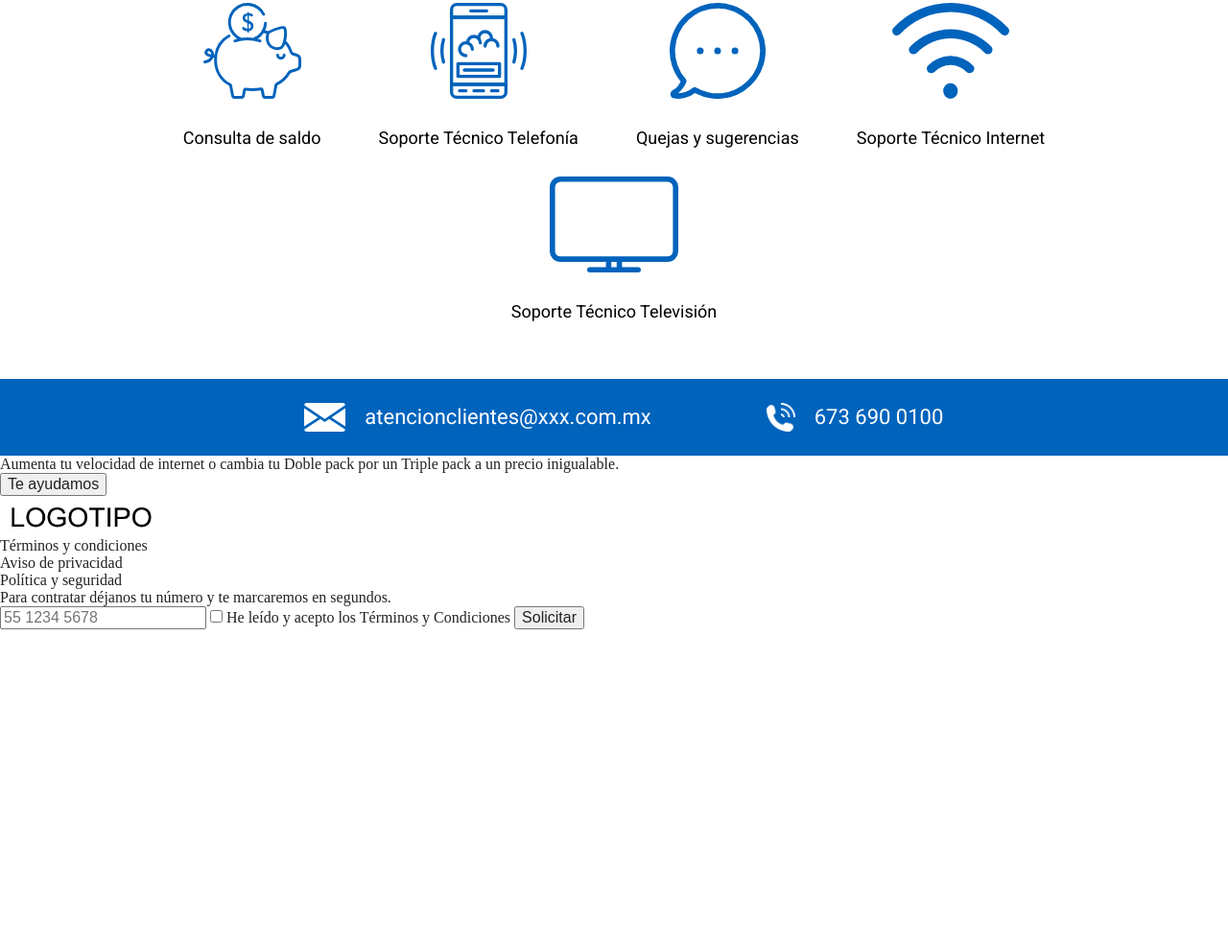
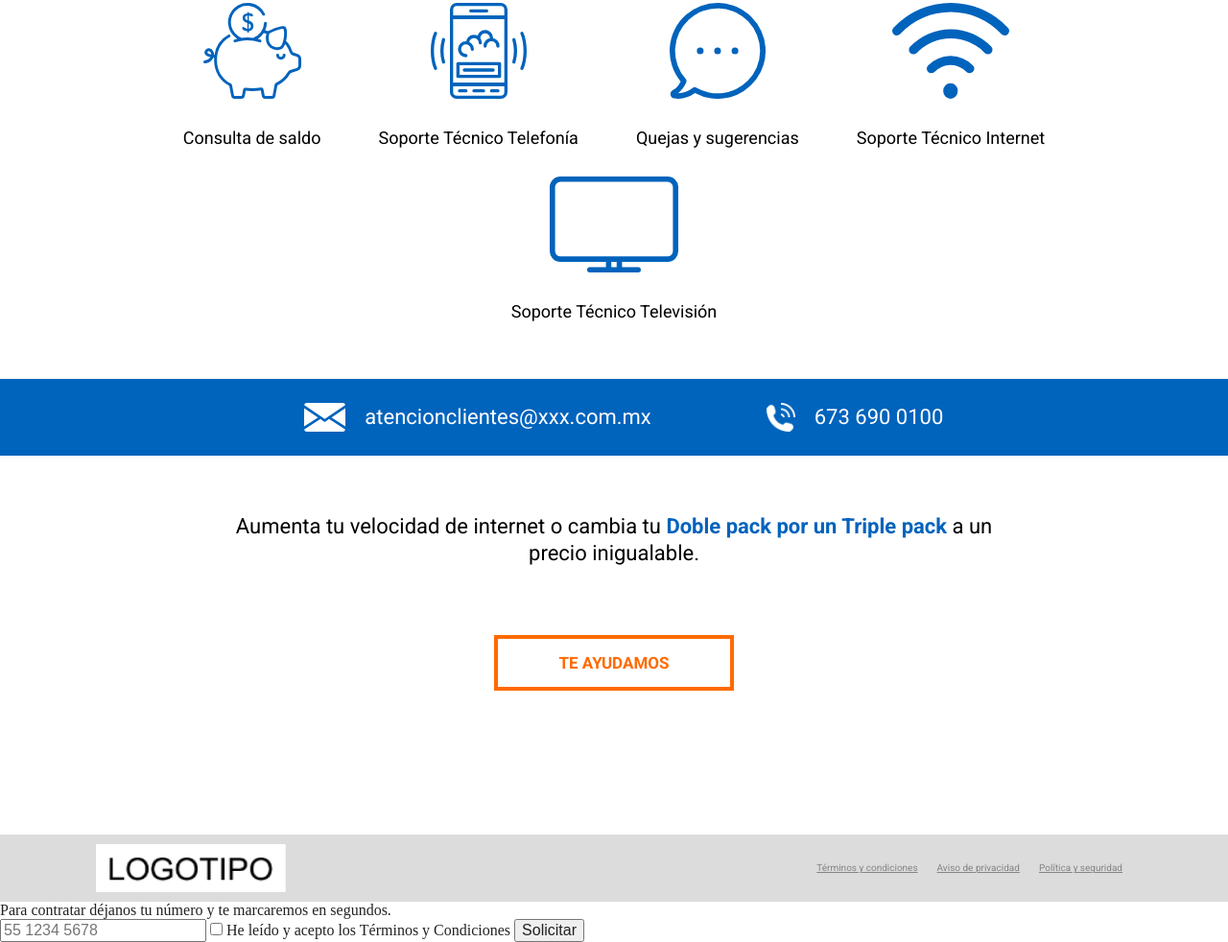
Before and after one commit to memematvaz/convertia-technical-test, a plain HTML site: page customers.html in a window 1280 px wide. Shown: the part 1003-1985 px from the top of the page at 96% size. Before the commit the page ends 1659 px from the top, so only its background shows below. Drawn offline with Linux system fonts and the light colour scheme.

Commit message:
customers without pop-up footer

```diff
--- a/customers.html
+++ b/customers.html
@@ -118,8 +118,8 @@
             <img class="footer__logo" src="./styles/images/logo.png" alt="logo">
             </img>
         </a>
-        <nav class="customers__footer-links">
-            <ul>
+        <nav>
+            <ul class="customers__footer-links">
                 <li class="customers__footer-links-text">Términos y condiciones</li>
                 <li class="customers__footer-links-text">Aviso de privacidad</li>
                 <li class="customers__footer-links-text">Política y seguridad</li>
--- a/styles/main.css
+++ b/styles/main.css
@@ -538,3 +538,125 @@
         padding: 0px 10px
     }
 }
+
+.customers__commercial{
+    display: flex;
+    flex-direction: column;
+    justify-content: center;
+    width: 100%;
+    align-items: center;
+}
+
+.customers__commercial-text{
+    padding: 60px 30px 40px;
+    color: black;
+    font-family: 'Roboto', sans-serif;
+    font-size: 22px;
+    text-align: center;
+    max-width: 900px;
+    line-height: 1.3;
+}
+
+.customers__commercial-text--changed{
+    color: #0063BC;
+    font-weight: 600;
+    font-size: 20px;
+}
+
+.customers__commercial-button{
+    margin: 30px 0px 80px 0px;
+    border: 4px solid;
+    border-color:#FF6A00;
+    background-color: white;
+    text-transform: uppercase;
+    color:#FF6A00;
+    padding: 10px;
+    font-family: 'Roboto', sans-serif;
+    font-weight: 600;
+    max-width: 300px;
+    font-size: 16px;
+    text-align: center;
+}
+
+.customers__commercial-button:hover{
+    border-color: #FF6A00;
+    background-color: #FF6A00;
+    color: white;
+}
+
+@media (min-width: 768px) {
+    .customers__commercial-text{
+        font-size: 22px;
+    }
+
+    .customers__commercial-text--changed{
+        font-size: 22px;
+    }
+
+    .customers__commercial-button{
+        padding: 15px;
+        width: 250px;
+        font-size: 17px;
+        margin-bottom: 150px;
+    }
+
+}
+
+.customers__footer-container{
+    background-color: #DCDCDC;
+    width: 100%;
+    display: flex;
+    flex-direction: column;
+    flex-wrap: wrap;
+    padding: 25px;
+    justify-content: space-between;
+    align-items: center;
+    padding: 10px 100px;
+}
+
+.footer__logo{
+    height: 40px;
+    margin-bottom: 10px;
+}
+
+.customers__footer-links{
+    display: flex;
+    flex-direction: row;
+    flex-wrap: wrap;
+    justify-content: center;
+
+}
+
+.customers__footer-links-text{
+    color: #858585;
+    font-family: 'Roboto', sans-serif;
+    font-size: 10px;
+    text-decoration: underline;
+    padding: 0px 10px 10px;
+    text-align: center;
+}
+
+@media (min-width: 768px) {
+    .customers__footer-container{
+        display: flex;
+        flex-direction: row;
+        flex-wrap: wrap;
+        padding: 25px;
+        justify-content: space-between;
+        align-items: center;
+        padding: 10px 100px;
+    }
+
+    .footer__logo{
+        height: 50px;
+        margin: 0px;
+    }
+
+    .customers__footer-links-text{
+        color: #858585;
+        font-family: 'Roboto', sans-serif;
+        font-size: 10px;
+        text-decoration: underline;
+        padding: 0px 10px;
+    }
+}
```
